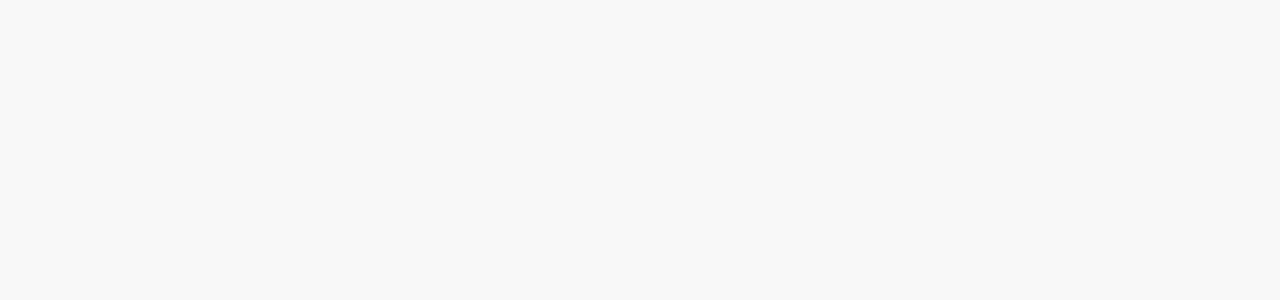
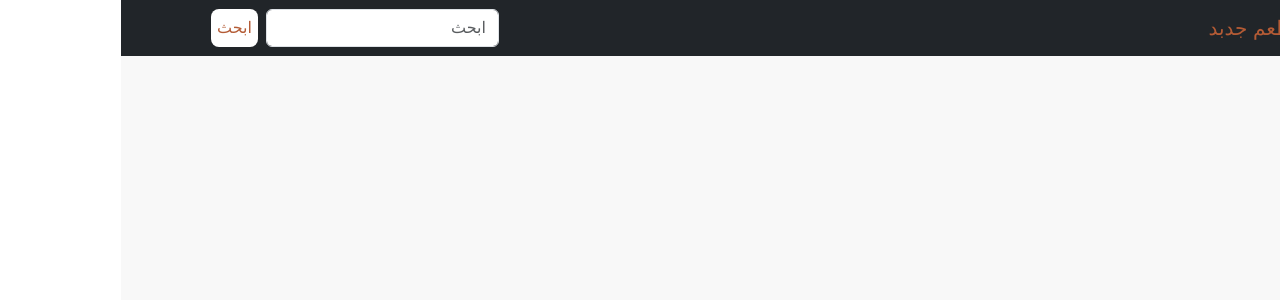
Before and after one commit to React-projects/Menu-project, a React (Create React App) app: page / in a window 1280 px wide. Shown: the top 300 px of the page. Built offline with nearby package versions, Linux system fonts and the light colour scheme; a web font is replaced by a local one.

Commit message:
finishing header and adding some style

```diff
--- a/src/App.js
+++ b/src/App.js
@@ -1,7 +1,13 @@
+import { Container } from "react-bootstrap";
+import Header from "./Components/Header";
 
 function App() {
   return (
     <div className="font color-body">
+        <Header/>
+      <Container>
+
+      </Container>
 
     </div>
   );
--- /dev/null
+++ b/src/Components/Header.jsx
@@ -0,0 +1,35 @@
+import Button from "react-bootstrap/Button";
+import Container from "react-bootstrap/Container";
+import Form from "react-bootstrap/Form";
+import Nav from "react-bootstrap/Nav";
+import Navbar from "react-bootstrap/Navbar";
+import NavDropdown from "react-bootstrap/NavDropdown";
+
+function Header() {
+  return (
+    <Navbar expand="lg" bg="dark" variant="dark">
+      <Container>
+        <Navbar.Brand href="#"> <div className="brand-color">مطعم جدبد</div>  </Navbar.Brand>
+        <Navbar.Toggle aria-controls="navbarScroll" />
+        <Navbar.Collapse id="navbarScroll">
+          <Nav
+            className="me-auto my-2 my-lg-0"
+            style={{ maxHeight: "100px" }}
+            navbarScroll
+          ></Nav>
+          <Form className="d-flex">
+            <Form.Control
+              type="search"
+              placeholder="ابحث"
+              className="me-2"
+              aria-label="Search"
+            />
+            <button className=" btn-search mx-2" variant="outline-success">ابحث</button>
+          </Form>
+        </Navbar.Collapse>
+      </Container>
+    </Navbar>
+  );
+}
+
+export default Header;
--- a/src/index.css
+++ b/src/index.css
@@ -75,6 +75,7 @@
   border-radius: 3px solid #B45B35;
   border-radius: 8px;
   background-color: white;
+  border: 0;
 }
 .btn-search:hover {
   color: white;
```
